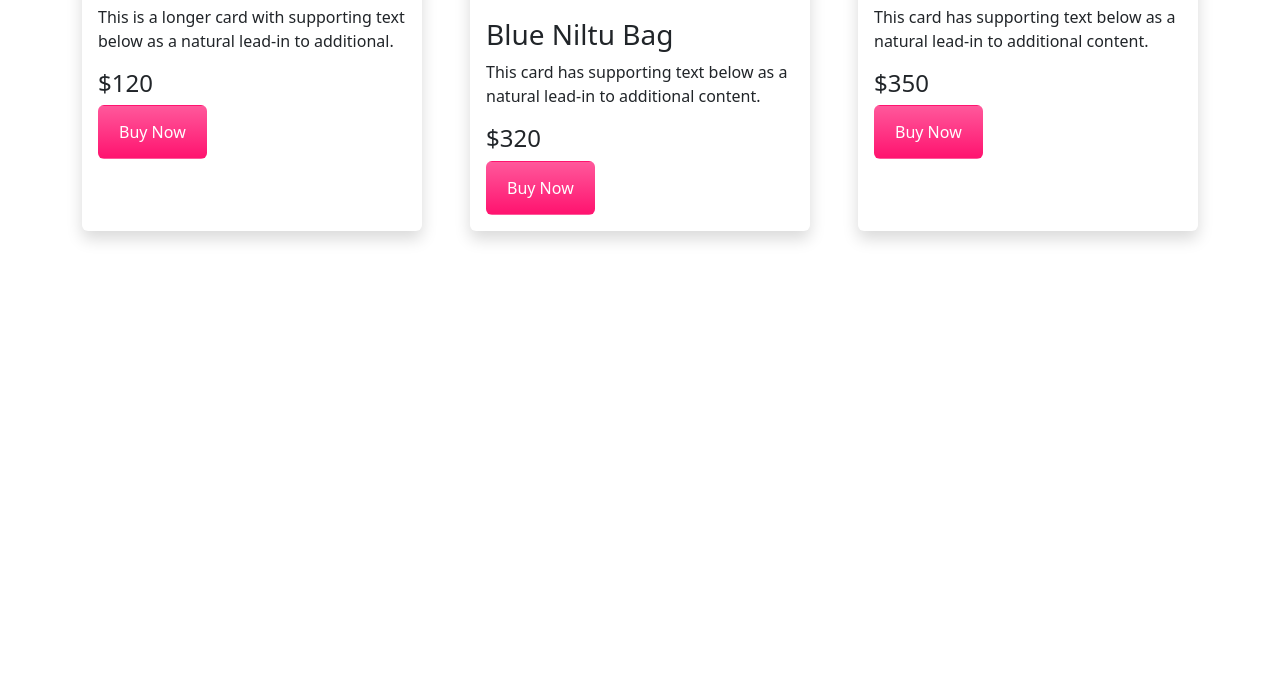
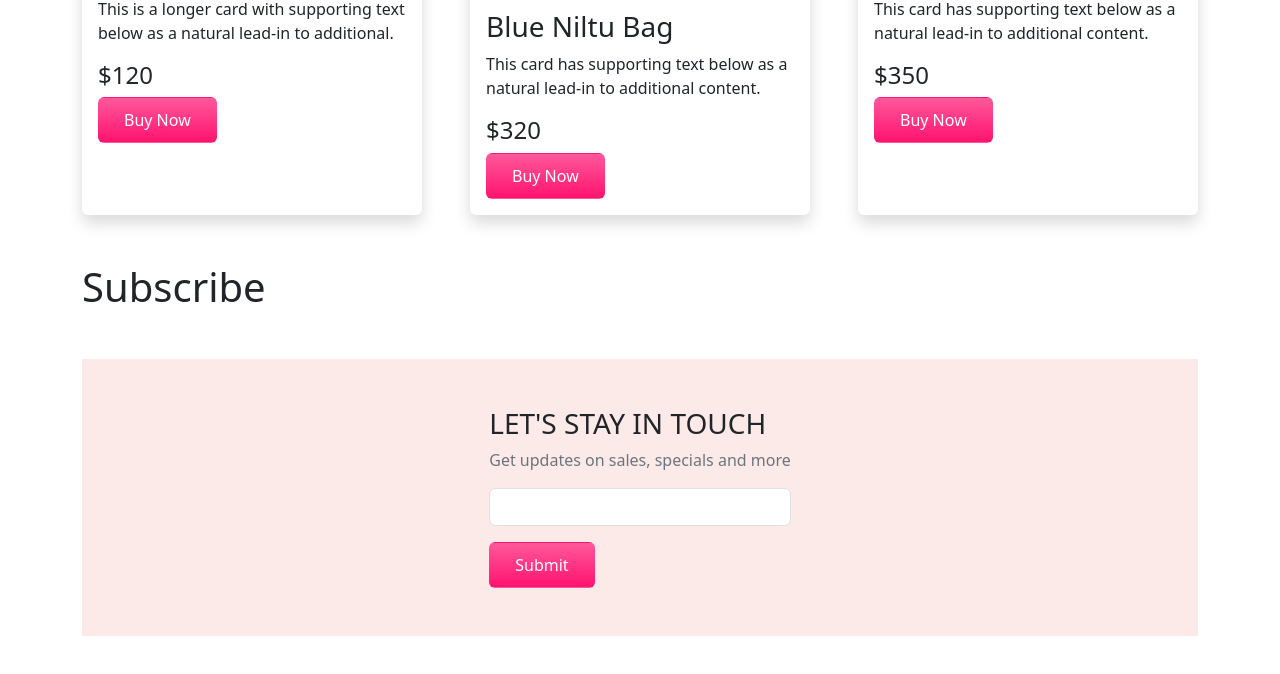
Before and after one commit to SuraiyaAkterTrishna/panda-commerce-recap, a plain HTML site: page index.html in a window 1280 px wide. Shown: the part 1950-2624 px from the top of the page. Before the commit the page ends 2229 px from the top, so only its background shows below. Drawn offline with nearby package versions, Linux system fonts and the light colour scheme.

Commit message:
subscribe section done

```diff
--- a/css/style.css
+++ b/css/style.css
@@ -5,7 +5,7 @@
   color: #ff136f;
 }
 .buy-now-btn {
-  padding: 14px 20px;
+  padding: 10px 25px;
   background: linear-gradient(180deg, #ff589b -0.01%, #ff136f 99.99%);
   border-radius: 6px;
   color: white;
--- a/index.html
+++ b/index.html
@@ -237,6 +237,24 @@
         </div>
       </div>
     </section>
+    <!--
+      --------------------------------------------------------------------------------------------------------
+      Subscribe start
+      --------------------------------------------------------------------------------------------------------
+    -->
+    <section class=" container subscribe mb-5" id="subscribe">
+      <h1 class="mb-5">Subscribe</h1>
+      <div class="d-flex justify-content-center flex-column align-items-center panda-bg-color p-5">
+        <div>
+          <h3>LET'S STAY IN TOUCH</h3>
+          <p class="text-secondary">Get updates on sales, specials and more</p>
+          <form>
+            <input class="form-control w-100 mb-3" type="text" placeholder="" aria-label="default input example">
+            <button class="btn buy-now-btn">Submit</button>
+          </form>
+        </div>
+      </div>
+    </section>
   </main>
   <!--
         -------------------------------------------------------------------------------------------------------
```
